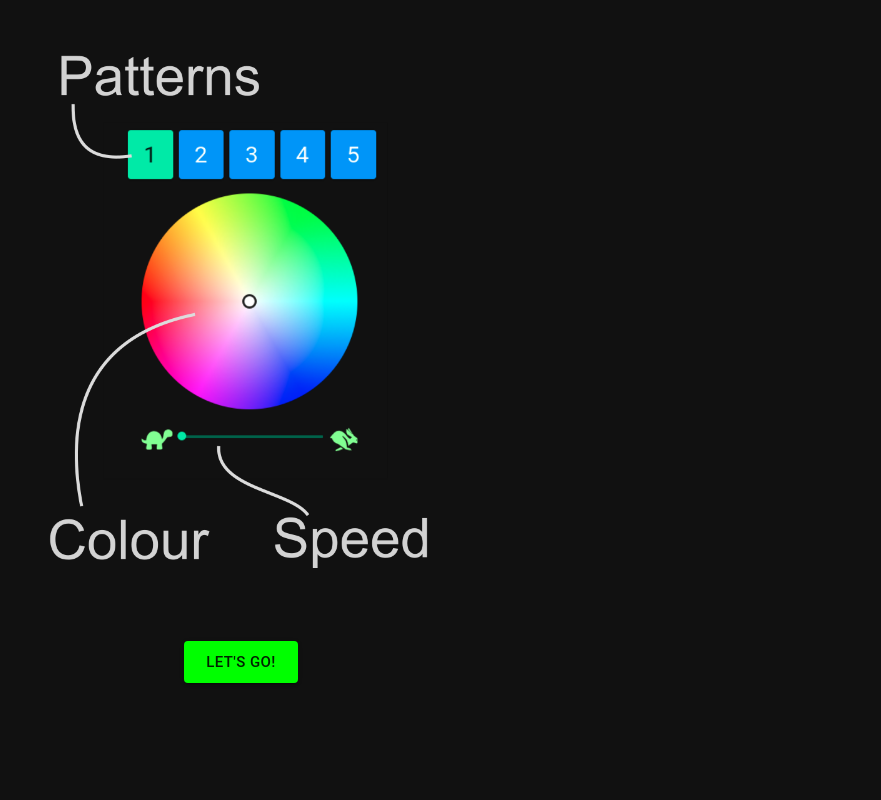
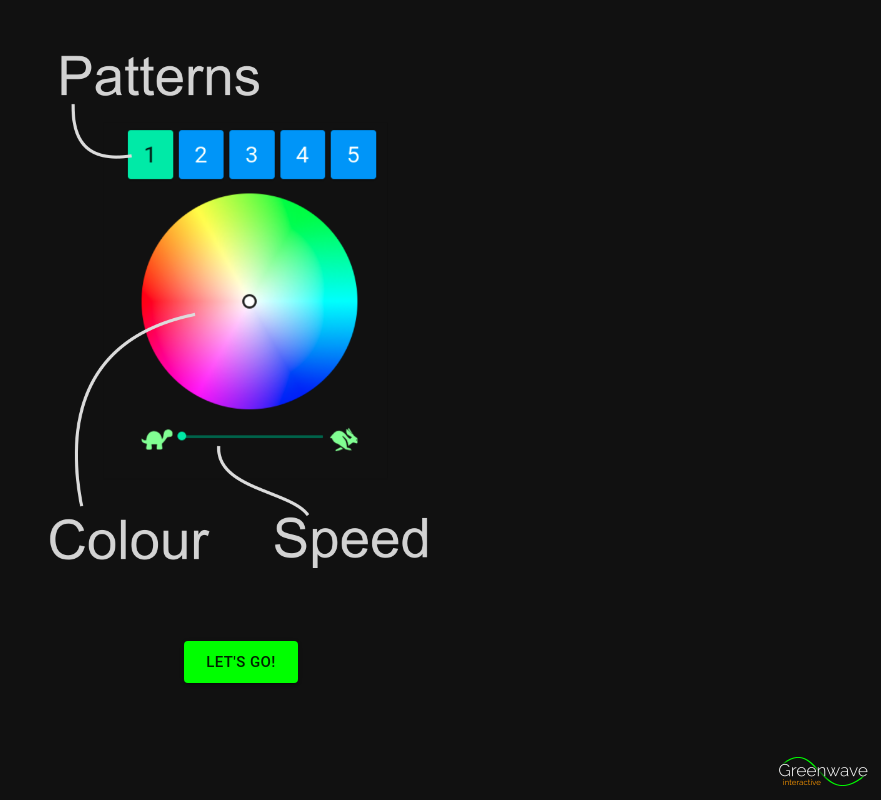
Before and after one commit to vigraph/vg-ui-nexus-client, a React (Create React App) app: page / in a window 1280 px wide. Shown: the whole page, without its empty margins (399-1280 px from the left). Built offline with nearby package versions, Linux system fonts and the light colour scheme.

Commit message:
Add Greenwave (for now) link to welcome page

```diff
--- a/src/App.tsx
+++ b/src/App.tsx
@@ -6,6 +6,8 @@ import QueueInfo from './QueueInfo';
 import ImageCarousel from './ImageCarousel';
 import Controls from './Controls';
 import type { QueueStatus, ControlValues } from './Types';
+
+import gwLogo from './graphics/greenwave-logo.png';
 
 // Deploy-specific config, read from public/config.js
 type Config = {
@@ -61,6 +63,19 @@ const useStyles = makeStyles( (theme) => ({
   {
     marginTop: "5%",
     height: "75%"
+  },
+
+  logo:
+  {
+    position: 'fixed',
+    bottom: '10px',
+    right: '10px',
+    zIndex: 10
+  },
+
+  greenwaveLogo:
+  {
+    width: '96px'
   },
 
   queueCarousel:
@@ -209,6 +224,10 @@ const NexusClient: React.FunctionComponent = () =>
                 Let's go!
               </Button>
             </p>
+
+            <div className={classes.logo}>
+              <a href="https://greenwaveinteractive.com"><img className={classes.greenwaveLogo} src={gwLogo}/></a>
+            </div>
           </>
         }
         { queueStatus.state === "waiting" &&
```
Also changed, not shown: src/graphics/greenwave-logo.png (added).
